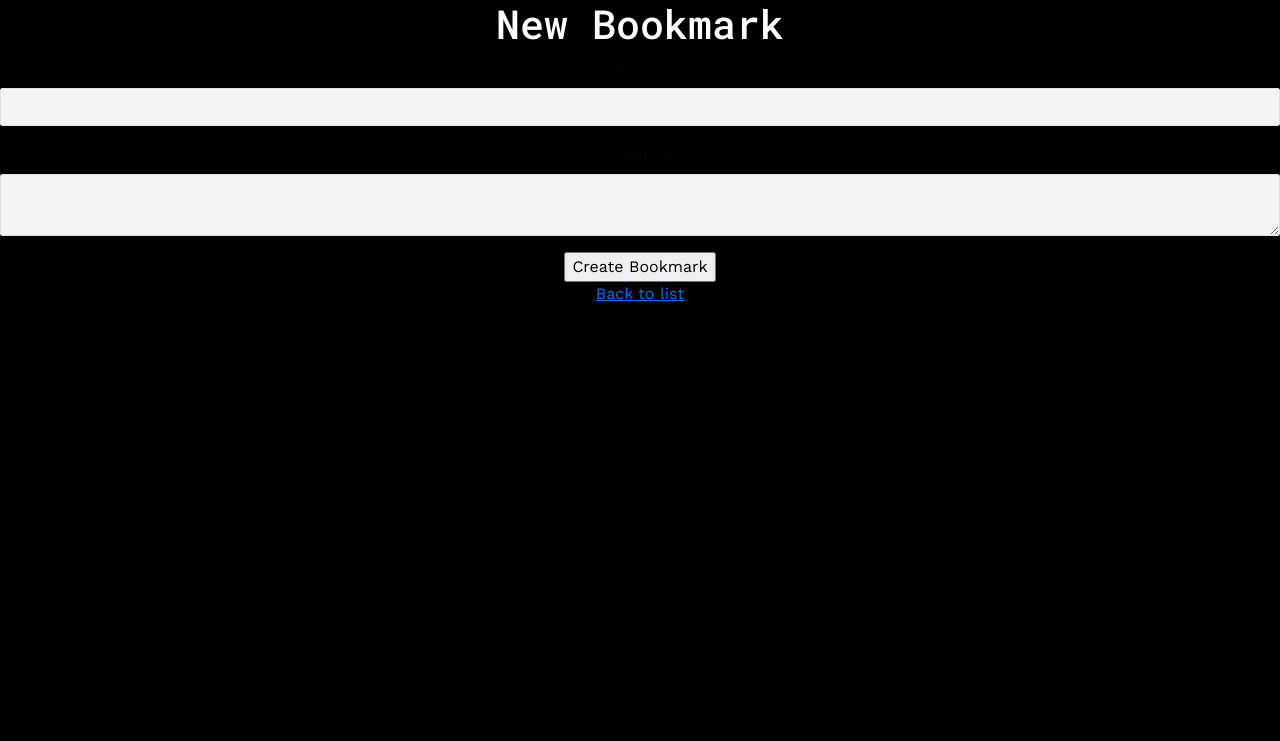
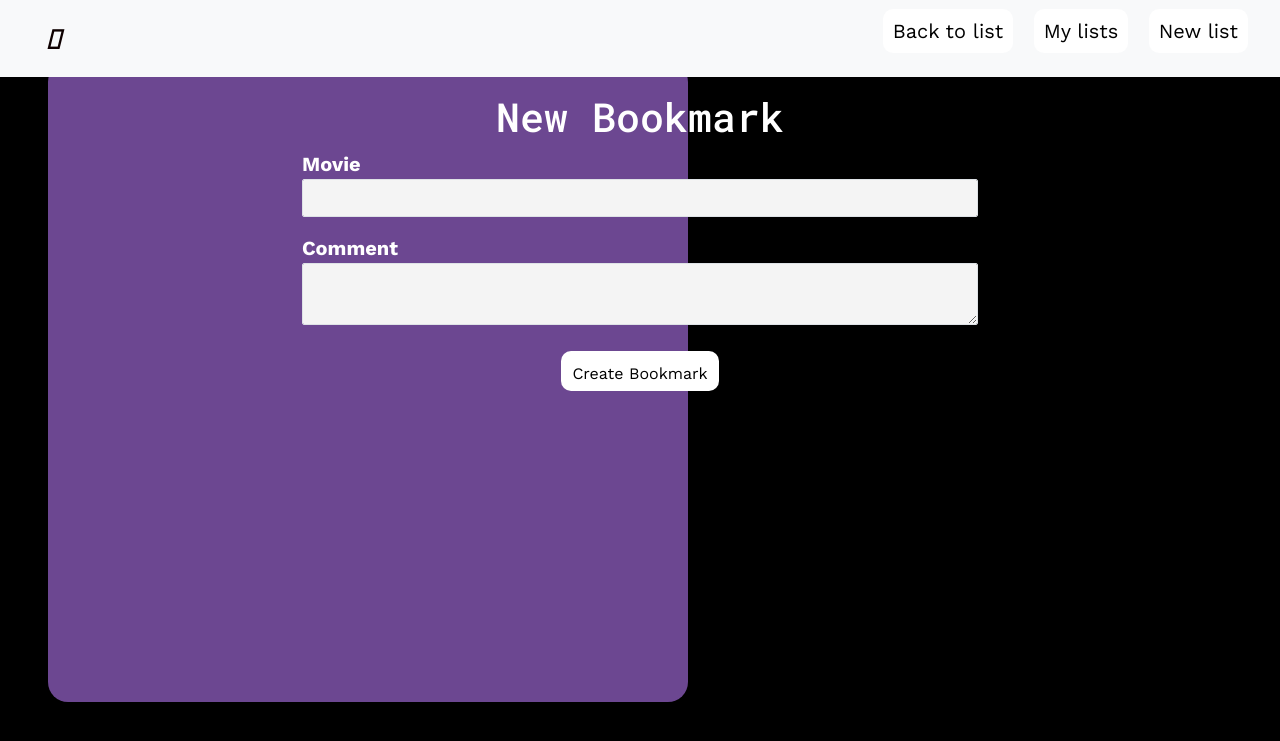
Before and after one commit to chloesianharrison/rails-watch-list, a Rails app: page /lists/1/bookmarks/new in a window 1280 px wide. Shown: the top 741 px of the page. Run offline with Rails 7, Linux system fonts and the light colour scheme; tables that the repository leaves empty hold one stand-in row (values such as "Sample post"); style sheets or scripts are compiled from the project's sources; parts of the project's set-up code (start-up, migrations or seed data) failed here and were passed over; some libraries are stand-ins or nearby versions; some web fonts are replaced.

Commit message:
styling add to each page

```diff
--- a/app/assets/stylesheets/components/_button.scss
+++ b/app/assets/stylesheets/components/_button.scss
@@ -4,6 +4,8 @@
   height: 2.5rem;
   margin-top: 10px;
   border-radius: 10px;
+  text-decoration: none;
+  color: black;
 
   &:hover{
     background-color: black;
@@ -12,5 +14,15 @@
     height: 3rem;
     box-shadow: 0em 0 .4em rgb(64, 32, 89), 0em 0 .4em rgb(64, 32, 89);
     margin-top: 10px;
+    border: 1px solid white;
   }
 }
+
+
+.delete-button {
+  font-size: 20px;
+  margin-top: 30px;
+  color: white;
+  background-color: rgb(108, 71, 145);
+
+}
--- a/app/assets/stylesheets/components/_list.scss
+++ b/app/assets/stylesheets/components/_list.scss
@@ -1,6 +1,15 @@
 .list{
   border: 1px solid rgb(255, 254, 255);
   border-radius: 20px;
+
+  a {
+    color: black;
+    text-shadow: 1px 1px 2px rgb(37, 37, 37);
+    font-size: 2rem;
+    font-weight: 300;
+    text-decoration: none;
+  }
+
 
   &:hover{
     // border: 4px solid rgb(108, 71, 145);
--- a/app/assets/stylesheets/pages/_home.scss
+++ b/app/assets/stylesheets/pages/_home.scss
@@ -43,13 +43,6 @@
   border: 0px;
 
 
-  a {
-    color: black;
-    text-shadow: 1px 1px 2px rgb(37, 37, 37);
-    font-size: 2rem;
-    font-weight: 300;
-    text-decoration: none;
-}
 }
 
 .banbox {
@@ -79,3 +72,15 @@
   padding: 25%;
   z-index: -2;
 }
+
+.label{
+  font-family: $body-font;
+  font-weight: 600;
+  font-size: 20px;
+  color: white;
+}
+
+.form-width {
+  max-width: 700px;
+
+}
--- a/app/views/bookmarks/new.html.erb
+++ b/app/views/bookmarks/new.html.erb
@@ -1,11 +1,30 @@
+<nav class="d-flex navbar-lewagon p-3 bg-light" >
+    <i class="fa-solid fa-film "></i>
+
+    <div class="me-3">
+      <%= link_to "Back to list", list_path(@list), class: "button" %>
+      <%= link_to "My lists", lists_path, class: "button" %>
+      <%= link_to "New list", new_list_path, class: "button" %>
+    </div>
+  </nav>
+
+<div class="list-card pcard">
+</div>
+
+<div class="container mt-3">
+<div class="row justify-content-center">
+
 <h1>New Bookmark</h1>
 
+<div class="form-width">
 
 <%= simple_form_for [@list, @bookmark] do |f| %>
-<%= f.association :movie %>
-<%= f.input :comment %>
-<%= f.submit %>
+<div class="text-start">
+<%= f.association :movie, :label_html => { :class => "label" }  %>
+<%= f.input :comment, :label_html => { :class => "label" }  %>
+</div>
+<%= f.button :submit, class: "button" %>
 <% end %>
-
-
-<%= link_to "Back to list", list_path(@list) %>
+</div>
+</div>
+</div>
```
Also changed, not shown: app/views/lists/new.html.erb (+21 -2 lines), app/views/lists/show.html.erb (+8 -4 lines).
